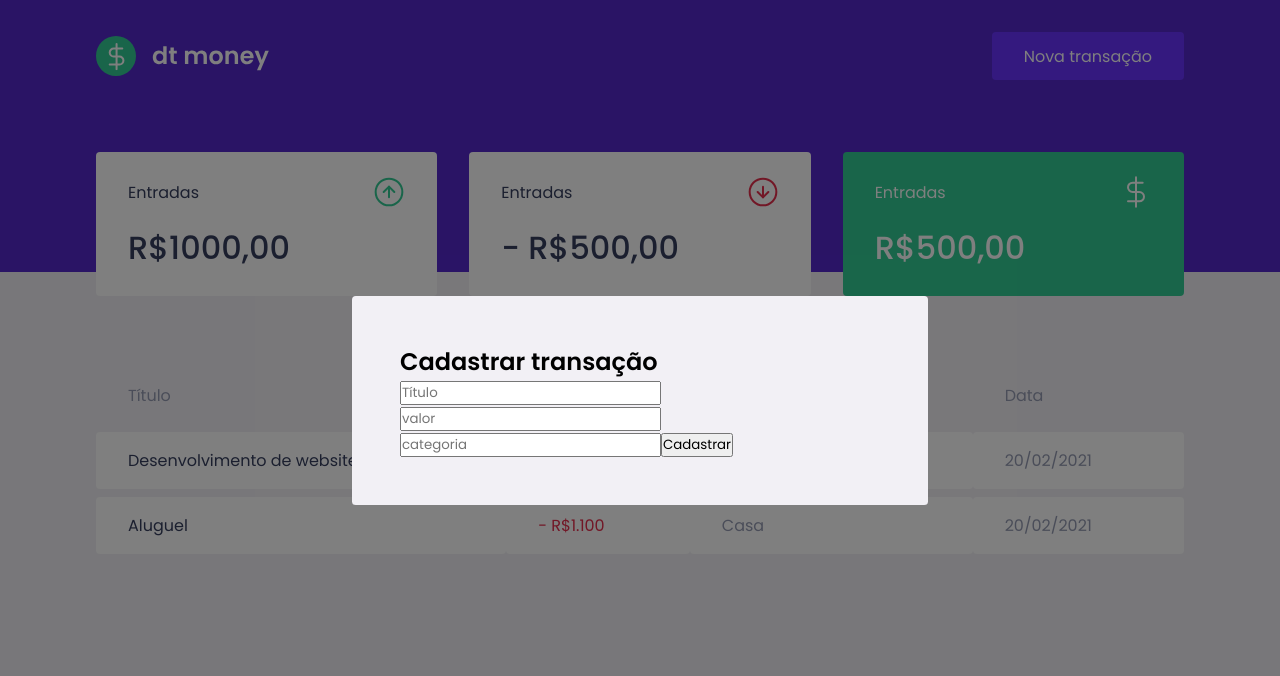
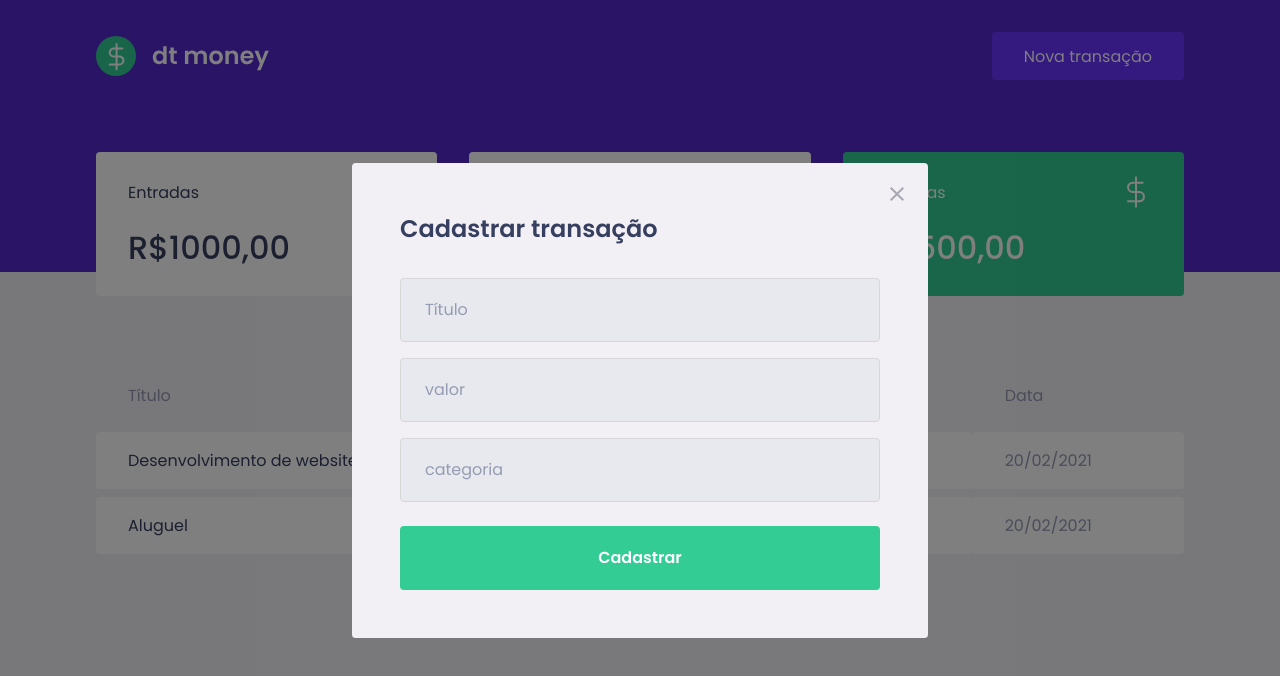
Before and after one commit to barralucas/dtmoney, a React (Create React App) app: page / in a window 1280 px wide. Both pictures are taken after a click on the button "Nova transação". Shown: the top 676 px of the page. Built offline with nearby package versions, Linux system fonts and the light colour scheme; no server answers; what miragejs would draw is missing.

Commit message:
estilizando modal

```diff
--- a/src/App.tsx
+++ b/src/App.tsx
@@ -1,6 +1,6 @@
 import { useState } from 'react';
 import Modal from 'react-modal';
-import { GlobalStyle } from "./assets/styles/global";
+import { GlobalStyle } from "./styles/global";
 import { Dashboard } from "./components/Dashboards";
 import { Header } from "./components/Header";
 import { NewTransactionModal } from './components/NewTransactionModal';
--- a/src/components/NewTransactionModal/index.tsx
+++ b/src/components/NewTransactionModal/index.tsx
@@ -1,5 +1,6 @@
 import Modal from 'react-modal';
 import { Container } from './styles';
+import closeImg from '../../assets/close.svg';
 
 
 interface NewTransactionModalProps {
@@ -15,6 +16,14 @@
       overlayClassName="react-modal-overlay"
       className="react-modal-content"
     >
+
+      <button
+        type="button"
+        onClick={onRequestClose}
+        className="react-modal-close"
+      >
+        <img src={closeImg} alt="fechar modal" />
+      </button>
 
       <Container>
         <h2>Cadastrar transação</h2>
--- a/src/components/NewTransactionModal/styles.ts
+++ b/src/components/NewTransactionModal/styles.ts
@@ -1,3 +1,51 @@
 import styled from "styled-components";
 
-export const Container = styled.div``;
+export const Container = styled.div`
+    h2 {
+        color: var(--text-title);
+        font-size: 1.5rem;
+        margin-bottom: 2rem;
+    }
+
+    input {
+        width: 100%;
+        padding: 0 1.5rem;
+        height: 4rem;
+        border-radius: 0.25rem;
+
+        border: 1px solid #d7d7d7;
+        background: #e7e9ee;
+
+        font-size: 1rem;
+        font-weight: 400;
+
+        &::placeholder {
+            color: var(--text-body);
+        }
+
+        & + input {
+            margin-top: 1rem;
+        }
+
+    }
+
+
+    button[type="submit"] {
+        width: 100%;
+        padding: 0 1.5rem;
+        height: 4rem;
+        background: var(--green);
+        color: #fff;
+        border-radius: 0.25rem;
+        border: 0;
+        font-size: 1rem;
+        margin-top: 1.5rem;
+        font-weight: 600;
+
+        transition: filter 0.2s;
+
+        &:hover {
+            filter: brightness(0.9);
+        }
+    }
+`;
--- a/src/assets/styles/global.ts
+++ b/src/styles/global.ts
@@ -80,5 +80,23 @@
         padding: 3rem;
         position: relative;
         border-radius: 0.24rem;
+
+        display: flex;
+        flex-direction: column;
+    }
+
+    .react-modal-close {
+        position: absolute;
+        right: 1.5rem;
+        top: 1.5rem;
+        border: 0;
+        background: transparent;
+
+        transition: filter 0.2s;
+
+        &:hover {
+            filter: brightness(0.8);
+        }
+
     }
 `;
```
